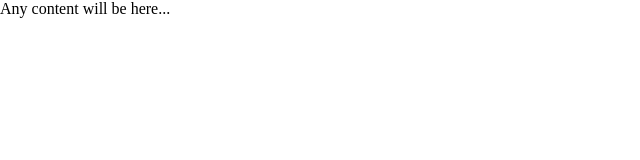
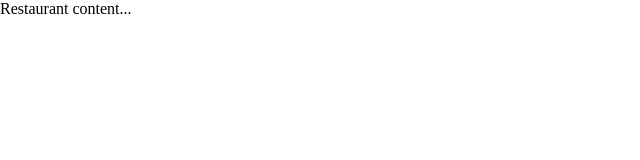
Before and after one commit to EkaterinaShamshina/Restaurant, a website built with webpack: page src/template.html in a window 1280 px wide. Shown: the full height of the page, 0-640 px from the left. Built offline with nearby package versions, Linux system fonts and the light colour scheme.

Commit message:
Test commit

```diff
--- a/src/template.html
+++ b/src/template.html
@@ -8,5 +8,5 @@
     <meta name="theme-color" content="#ffffff">
     <title>Page title</title>
 </head>
-    <body>Any content will be here...</body>
+    <body>Restaurant content...</body>
 </html>
```
